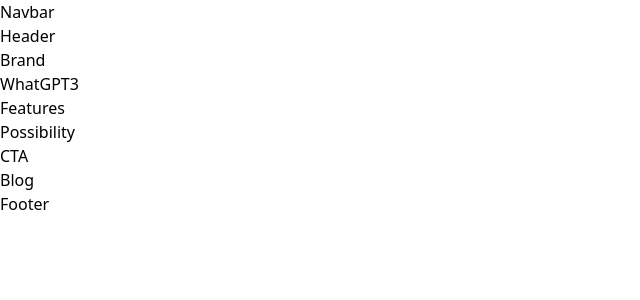
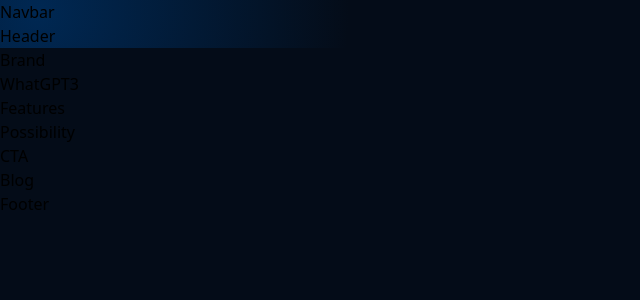
Before and after one commit to kyler004/gpt3-landing-page, a React (Vite) app: page / in a window 1280 px wide. Shown: the top 300 px of the page, without its empty margins (0-640 px from the left). Built offline with nearby package versions, Linux system fonts and the light colour scheme.

Commit message:
Updated color schemes and theme variables to tailwindcss standards

```diff
--- a/src/App.jsx
+++ b/src/App.jsx
@@ -11,7 +11,7 @@
 
 export default function App() {
   return (
-    <div className="App">
+    <div className="bg-bg">
       <div className="gradient__bg">
         <Navbar />
         <Header />
--- a/src/index.css
+++ b/src/index.css
@@ -1 +1,133 @@
+@import url("https://fonts.googleapis.com/css2?family=Manrope:wght@200;300;400;500;600;700;800&display=swap");
+
 @import "tailwindcss";
+:root {
+  --font-family: "Manrope", sans-serif;
+
+  --gradient-text: linear-gradient(89.97deg, #ae67fa 1.84%, #f49867 102.67%);
+  --gradient-bar: linear-gradient(103.22deg, #ae67fa -13.86%, #f49867 99.55%);
+}
+
+@theme {
+  --color-bg: #040c18;
+  --color-footer: #031b34;
+  --color-blog: #042c54;
+  --color-text: #81afdd;
+  --color-subtext: #ff8a71;
+}
+
+.gradient-text {
+  background: linear-gradient(89.97deg, #ae67fa 1.84%, #f49867 102.67%);
+}
+
+.gradient-bar {
+  background: linear-gradient(103.22deg, #ae67fa -13.86%, #f49867 99.55%);
+}
+
+body {
+  background: var(--color-bg);
+}
+
+a {
+  color: unset;
+  text-decoration: none;
+}
+
+.gradient__bg {
+  background: -moz-radial-gradient(
+    circle at 3% 25%,
+    rgba(0, 40, 83, 1) 0%,
+    rgba(4, 12, 24, 1) 25%
+  );
+
+  /* safari 5.1+,chrome 10+ */
+  background: -webkit-radial-gradient(
+    circle at 3% 25%,
+    rgba(0, 40, 83, 1) 0%,
+    rgba(4, 12, 24, 1) 25%
+  );
+
+  /* opera 11.10+ */
+  background: -o-radial-gradient(
+    circle at 3% 25%,
+    rgba(0, 40, 83, 1) 0%,
+    rgba(4, 12, 24, 1) 25%
+  );
+
+  /* ie 10+ */
+  background: -ms-radial-gradient(
+    circle at 3% 25%,
+    rgba(0, 40, 83, 1) 0%,
+    rgba(4, 12, 24, 1) 25%
+  );
+
+  /* global 92%+ browsers support */
+  background: radial-gradient(
+    circle at 3% 25%,
+    rgba(0, 40, 83, 1) 0%,
+    rgba(4, 12, 24, 1) 25%
+  );
+}
+
+.gradient__text {
+  background: var(--gradient-text);
+  background-clip: text;
+  -webkit-background-clip: text;
+  -webkit-text-fill-color: transparent;
+}
+
+.section__padding {
+  padding: 4rem 6rem;
+}
+
+.section__margin {
+  margin: 4rem 6rem;
+}
+
+.scale-up-center {
+  -webkit-animation: scale-up-center 0.4s cubic-bezier(0.39, 0.575, 0.565, 1)
+    both;
+  animation: scale-up-center 0.4s cubic-bezier(0.39, 0.575, 0.565, 1) both;
+}
+
+@-webkit-keyframes scale-up-center {
+  0% {
+    -webkit-transform: scale(0.5);
+    transform: scale(0.5);
+  }
+  100% {
+    -webkit-transform: scale(1);
+    transform: scale(1);
+  }
+}
+
+@keyframes scale-up-center {
+  0% {
+    -webkit-transform: scale(0.5);
+    transform: scale(0.5);
+  }
+  100% {
+    -webkit-transform: scale(1);
+    transform: scale(1);
+  }
+}
+
+@media screen and (max-width: 700px) {
+  .section__padding {
+    padding: 4rem;
+  }
+
+  .section__margin {
+    margin: 4rem;
+  }
+}
+
+@media screen and (max-width: 550px) {
+  .section__padding {
+    padding: 4rem 2rem;
+  }
+
+  .section__margin {
+    margin: 4rem 2rem;
+  }
+}
```
